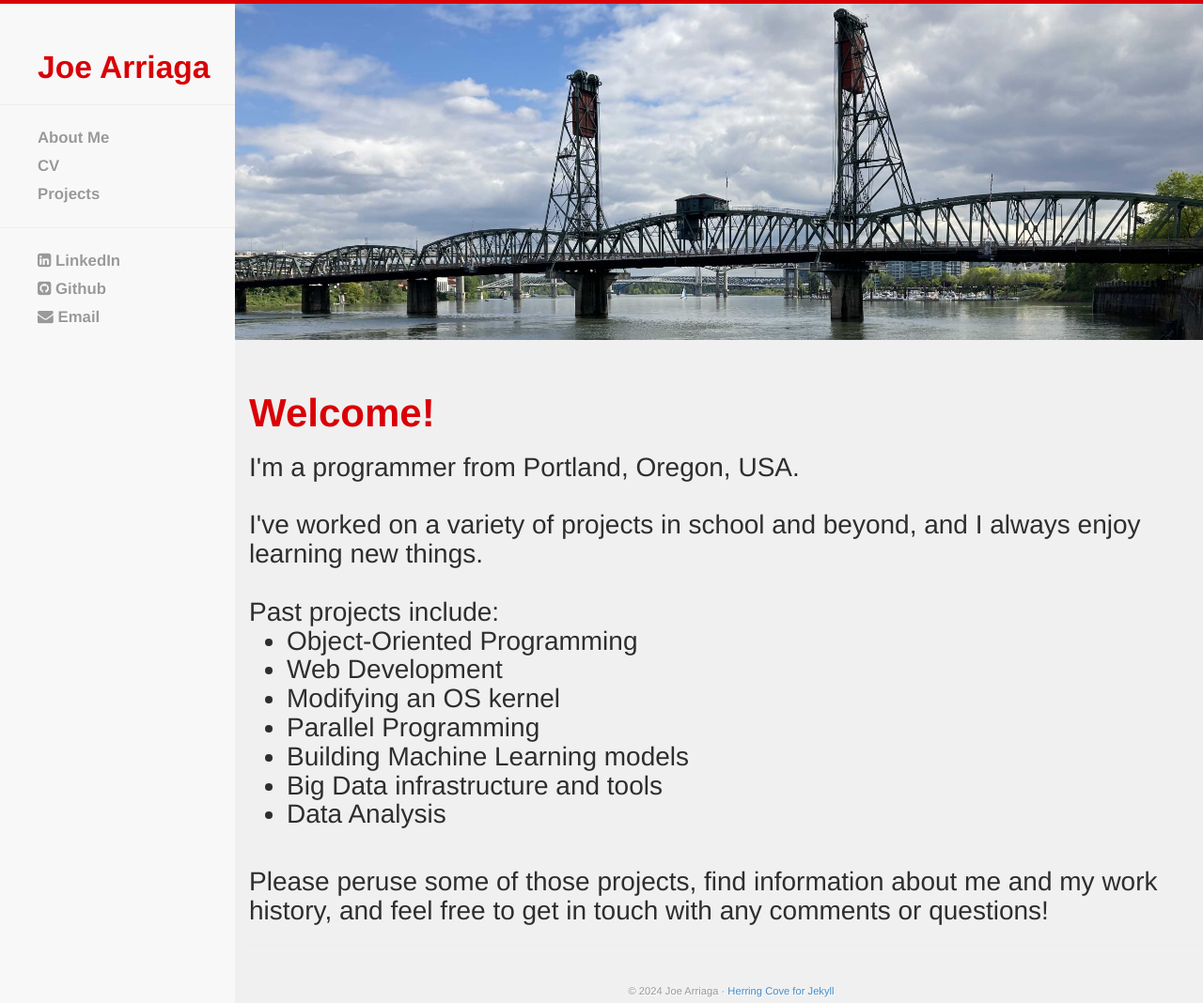
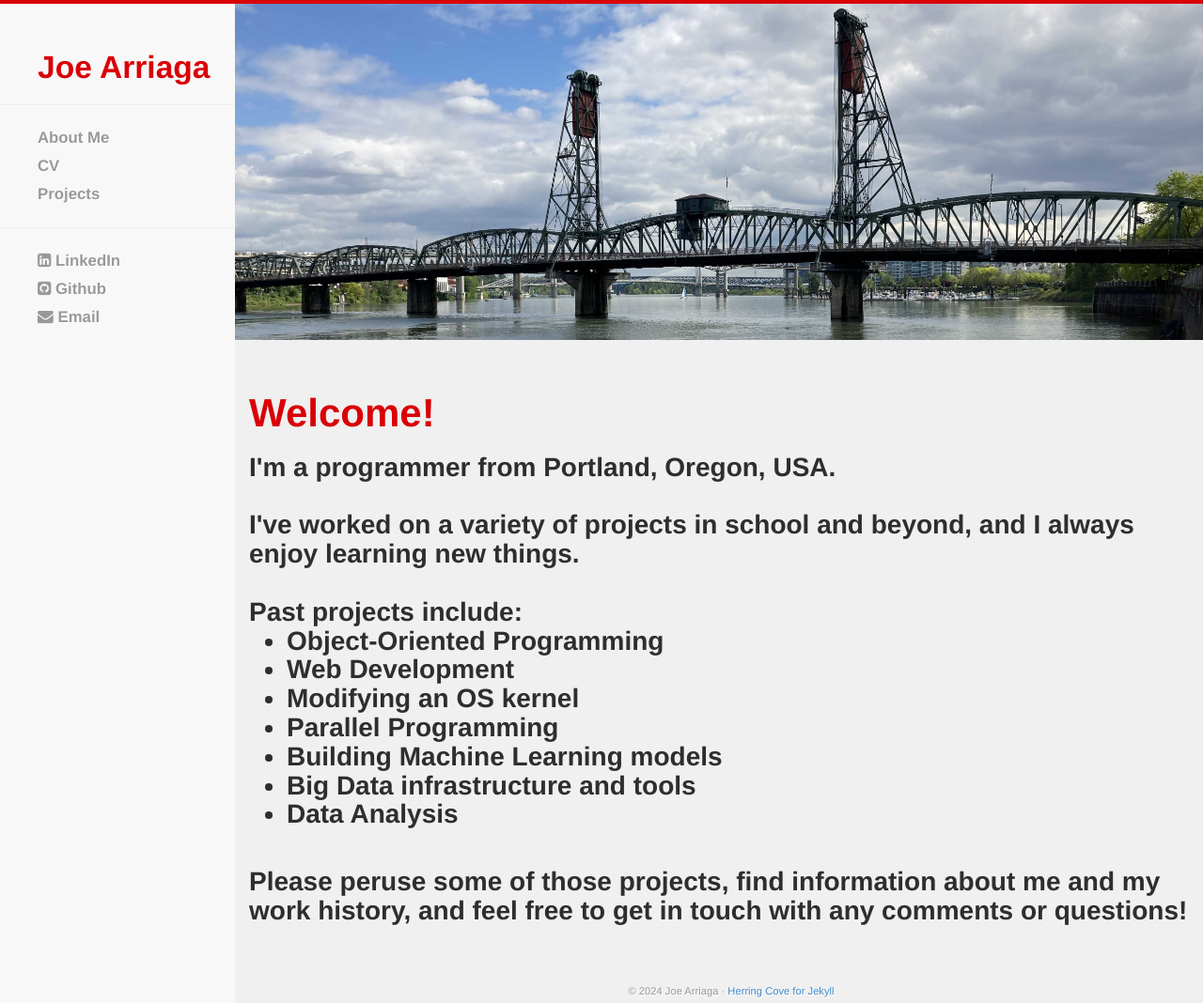
Before and after one commit to joe-arriaga/joe-arriaga.github.io, a Jekyll site: the page built from index.html, in a window 1280 px wide and 1068 px high. Shown: the whole window at 94% size. Built offline with Jekyll 4.4.1, drawn with Linux system fonts in a browser that asks for light colours.

```diff
--- a/assets/css/joe-hc.css
+++ b/assets/css/joe-hc.css
@@ -325,7 +325,7 @@
 #welcome-greeting > h2
 {
   font-size:2em;
-  font-weight:100;
+  /*font-weight:100;*/
   color:#2e2e2e;
   padding-top:0;
   /*line-height:140%*/
```
